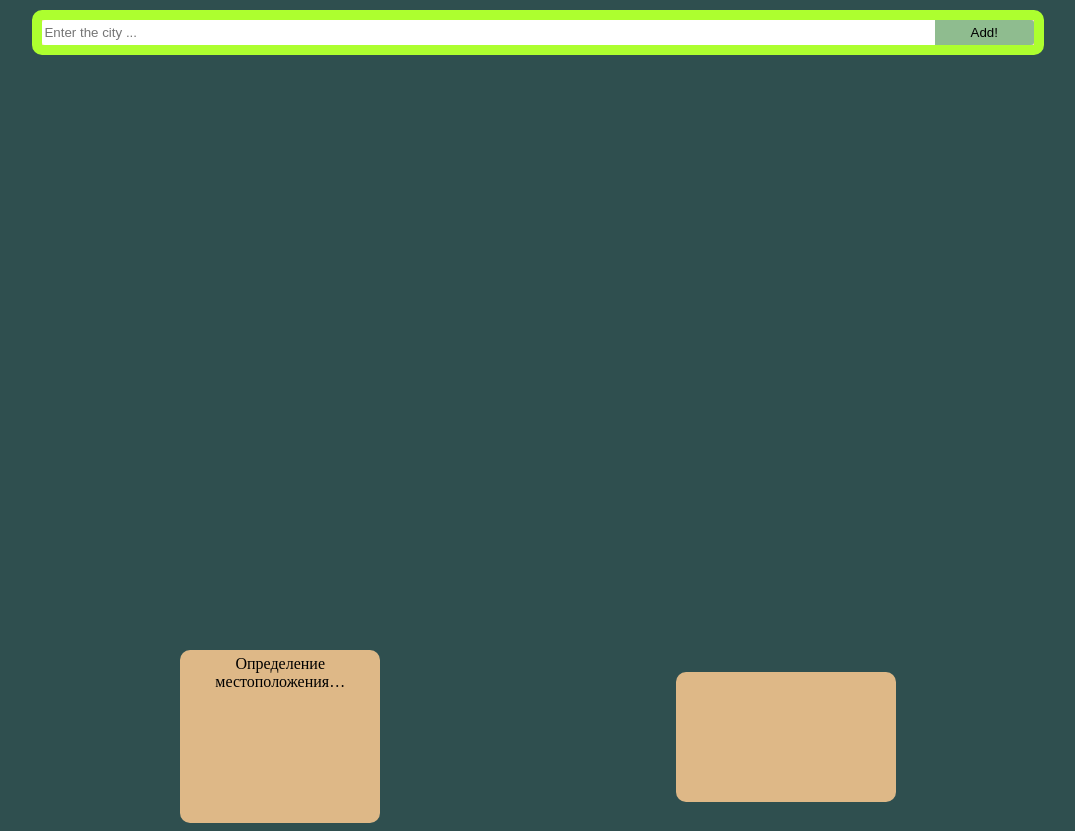
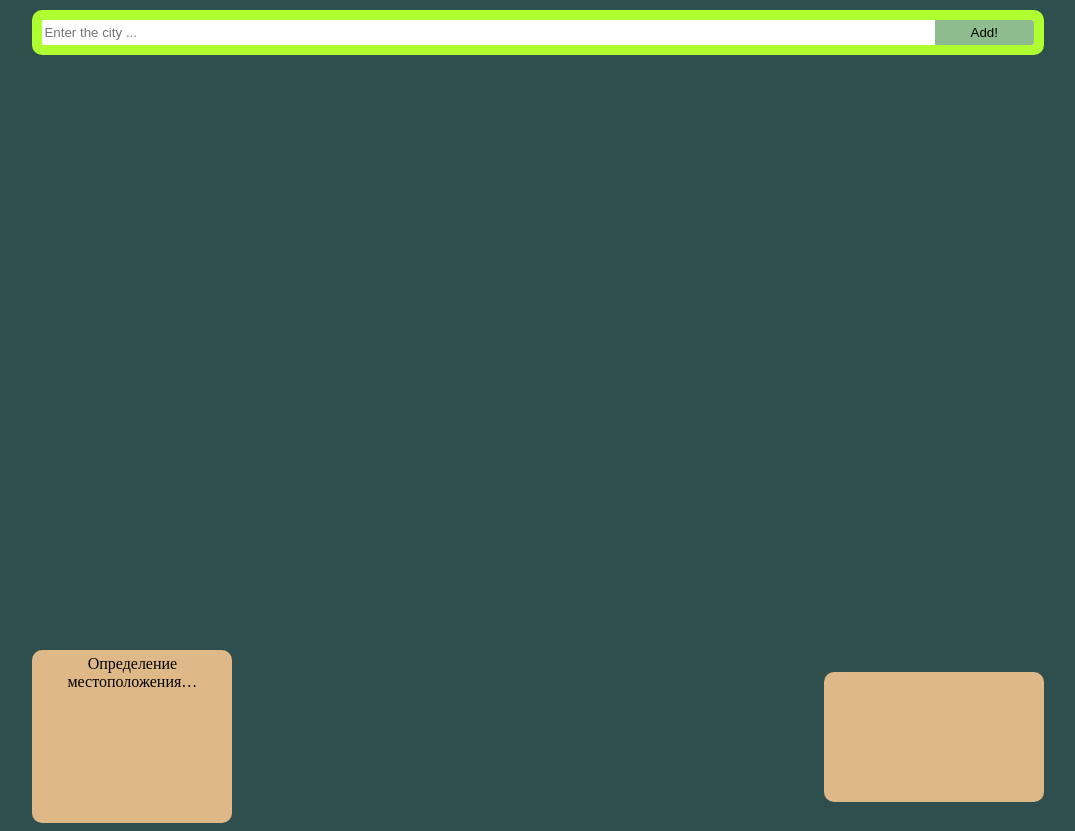
Before and after one commit to Julia-Lm/WeatherApp, a website: page public/index.html in a window 1280 px wide. Shown: the whole page, without its empty margins (102-1177 px from the left). Drawn offline with nearby package versions, Linux system fonts and the light colour scheme; no server answers.

Commit message:
add css style

```diff
--- a/public/css/style.css
+++ b/public/css/style.css
@@ -105,6 +105,7 @@ button:focus {
     width: 65px;
   }
   div#course {
+      align-self: center;
       display: flex;
       height: 130px;
       width: 220px;
@@ -117,8 +118,7 @@ button:focus {
   }
   div#footer {
       display: flex;
-      justify-content: space-around;
-      align-items: center;
+      justify-content: space-between;
       margin: 0 auto;
       width: 80%;
       min-height: 20vh;
```
